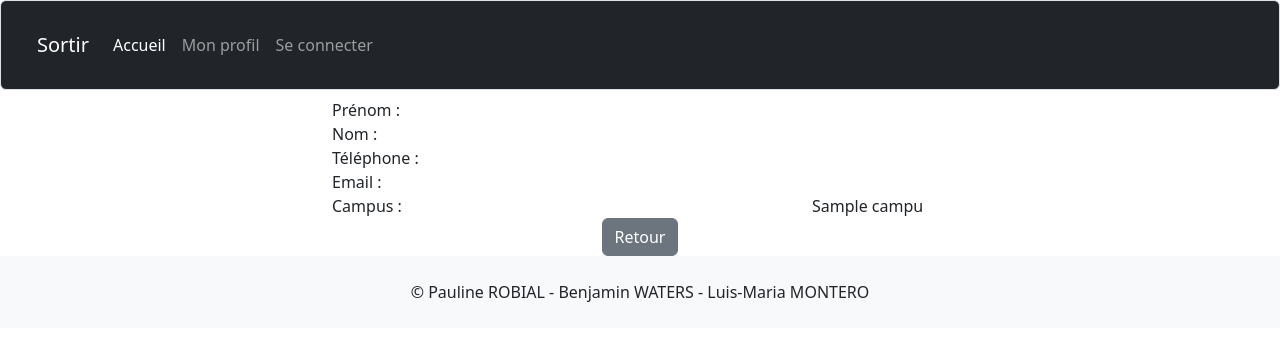
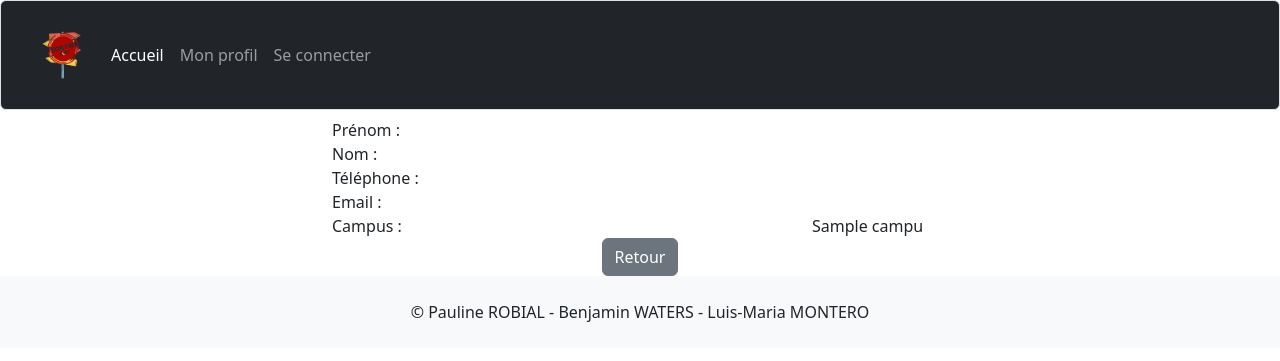
Before and after one commit to ImMappy/projet-BDE, a Symfony app: template templates/profil/profil.html.twig in a window 1280 px wide. Shown: the top 361 px of the page. Run offline with Twig, Linux system fonts and the light colour scheme; the template is opened without the code that fills it: most values are stand-ins (such as "Sample title", 1, 10 or a date in 2020); some libraries are stand-ins or nearby versions.

Commit message:
Ajout logo + modification acces liens

```diff
--- a/templates/partials/_header.html.twig
+++ b/templates/partials/_header.html.twig
@@ -1,7 +1,9 @@
 <header>
 <nav class="navbar navbar-expand-lg navbar-dark bg-dark p-4 border rounded">
     <div class="container-fluid">
-        <a class="navbar-brand" href="#">Sortir</a>
+        <a class="navbar-brand" href="#">
+            <img src="{{ asset('assets/logo_projet_sort-removebg-preview.png') }}" width="50"  alt="">
+        </a>
         <button class="navbar-toggler" type="button" data-bs-toggle="collapse" data-bs-target="#navbarColor02" aria-controls="navbarColor02" aria-expanded="false" aria-label="Toggle navigation">
             <span class="navbar-toggler-icon"></span>
         </button>
```
